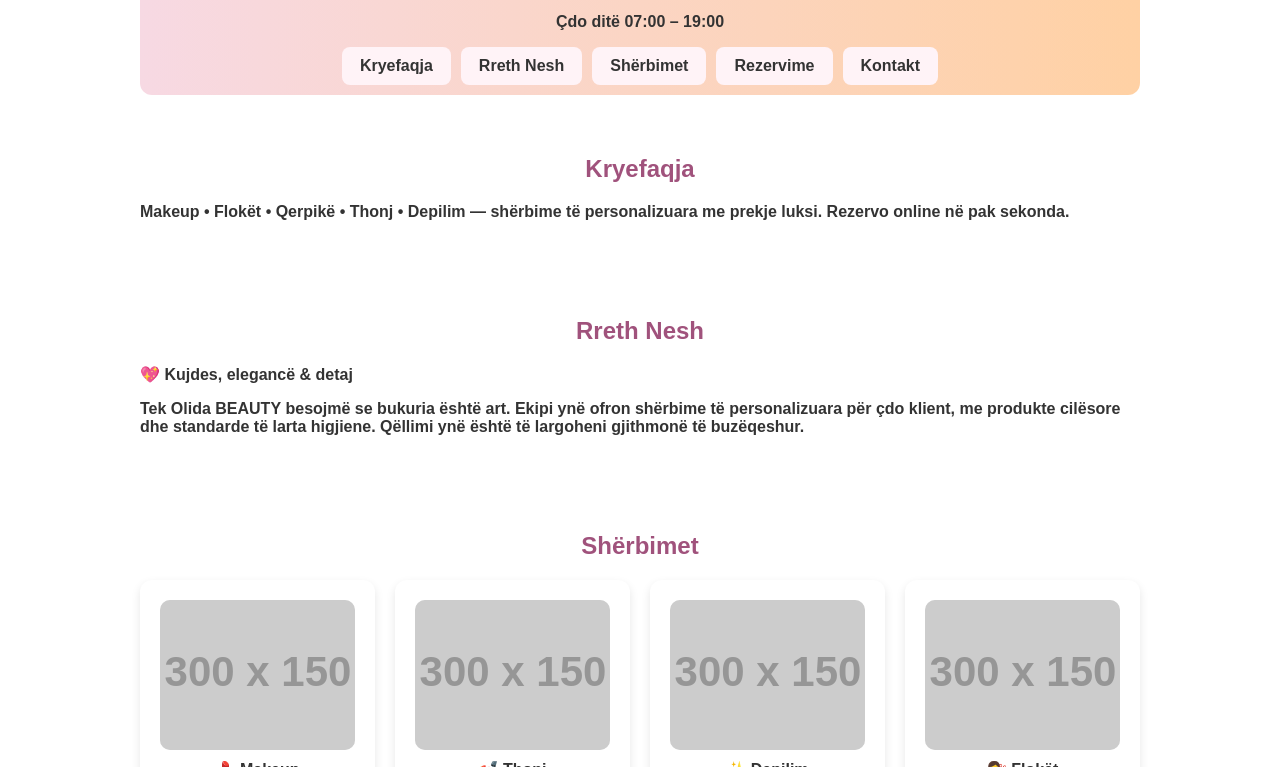
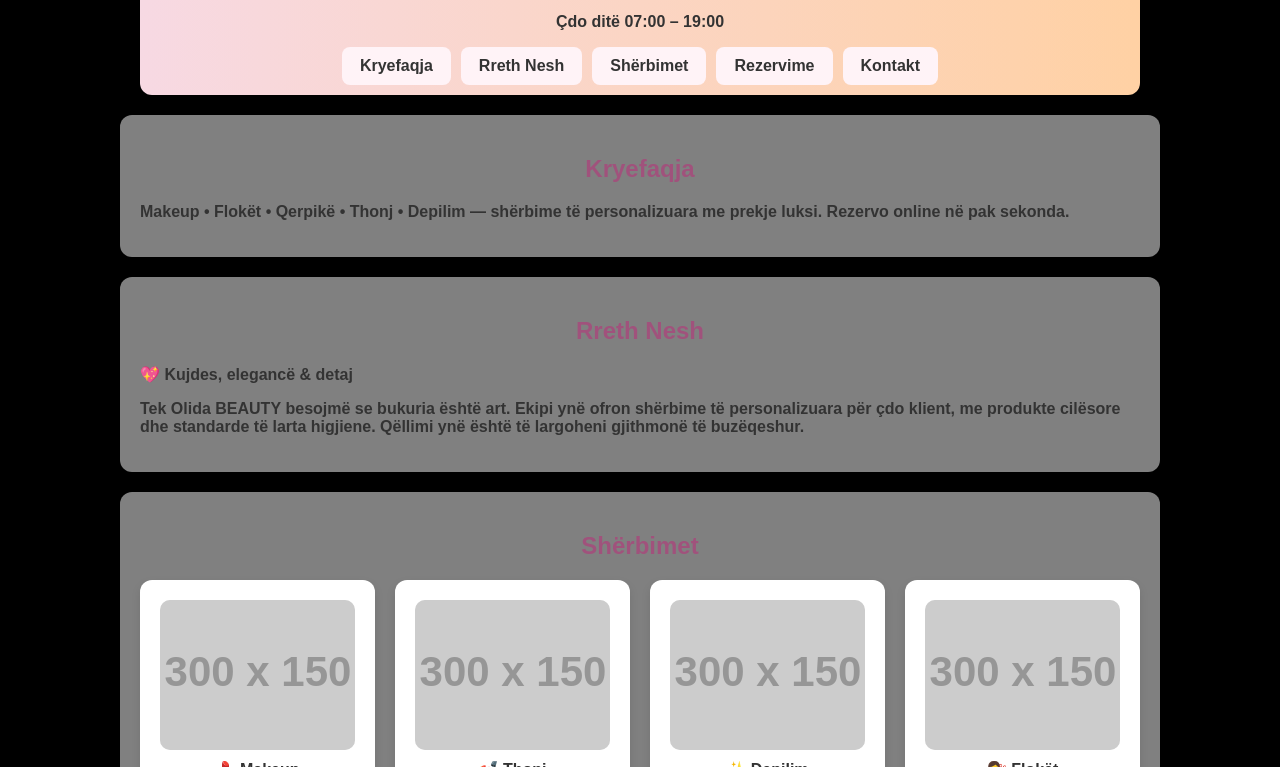
Before and after one commit to olidabeauty-lang/Olidabeauty, a plain HTML site: page index.html in a window 1280 px wide. Shown: the part 105-872 px from the top of the page. Drawn offline with Linux system fonts and the light colour scheme; placeholder pictures from the web are drawn by us.

Commit message:
Update index.html

```diff
--- a/index.html
+++ b/index.html
@@ -9,7 +9,7 @@ body {
   margin: 0;
   font-family: Arial, sans-serif;
   font-weight: 900;
-  background: url('images1/picture1.jpg') no-repeat center center fixed;
+  background: url('picture1.jpg') no-repeat center center fixed;
   background-size: cover;
   color: #333;
 }
```
